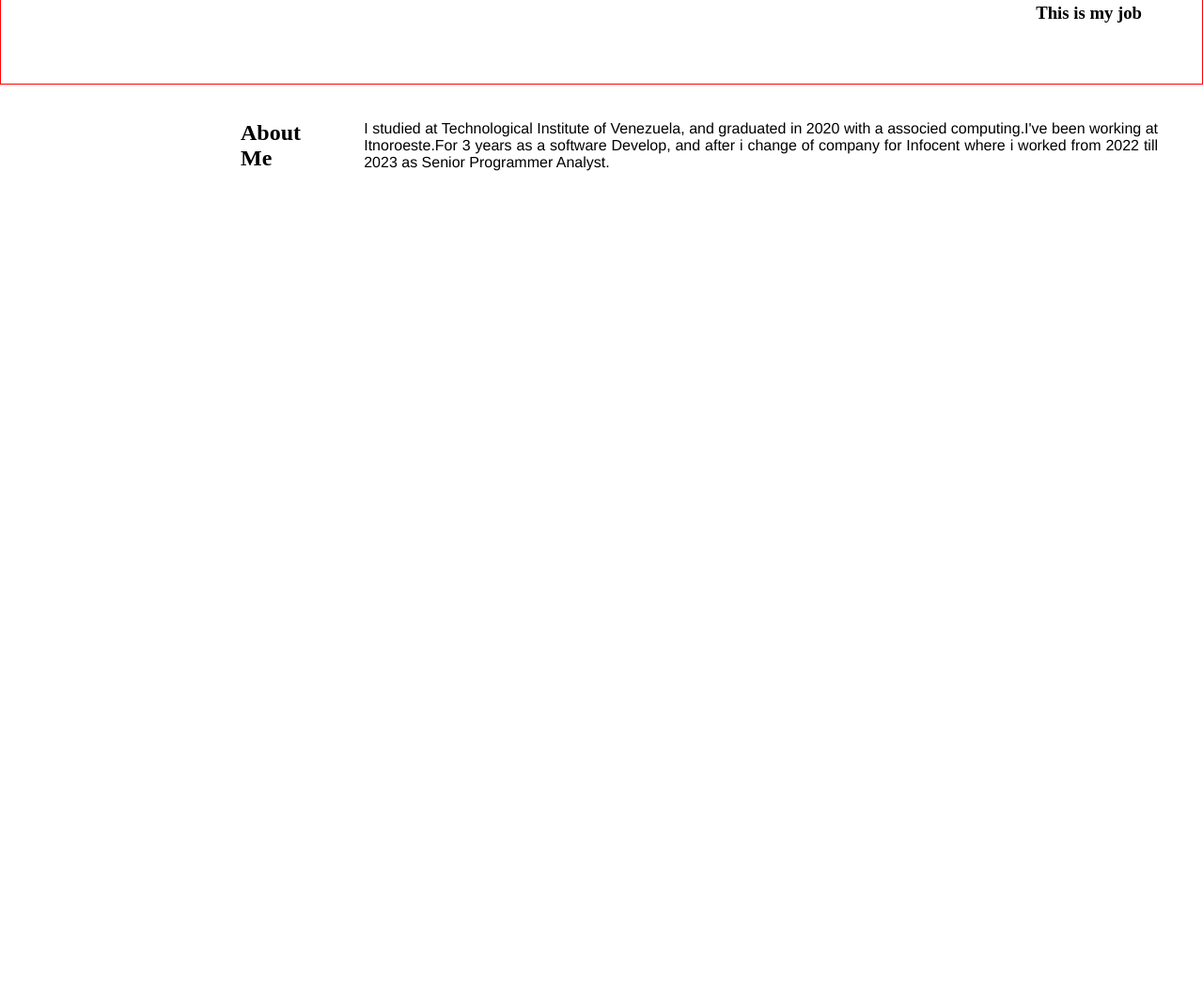
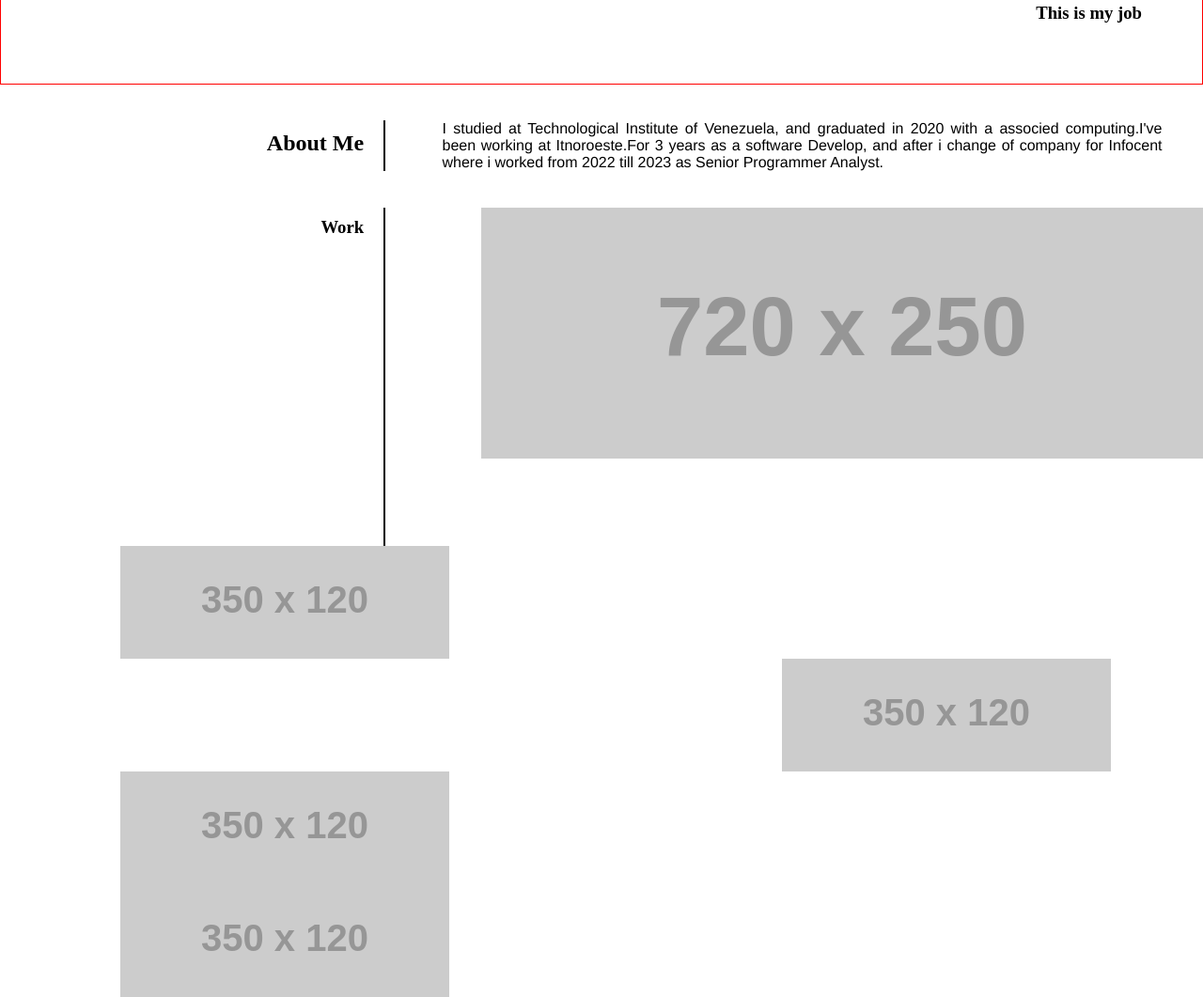
Before and after one commit to danielsantana9824/challenge2, a plain HTML site: page index.html in a window 1280 px wide. Shown: the part 392-1453 px from the top of the page at 94% size. Before the commit the page ends 800 px from the top, so only its background shows below. Drawn offline with Linux system fonts and the light colour scheme; placeholder pictures from the web are drawn by us.

Commit message:
8/14/24 i add the big and small img
i was using class to each img but it's no working fine

```diff
--- a/assets/css/style.css
+++ b/assets/css/style.css
@@ -31,7 +31,7 @@ header nav{
     flex: 1 0 50%;
 }
 
-figure{
+.firstImg{
     background-image: url(https://placehold.co/1150x250);
     background-size: contain;
     height: 50vh;
@@ -45,7 +45,11 @@ figure{
 }
 
 aside{
-    border-radius: 10px solid black;
+    border-right: 2px solid black;
+    flex: 1 0 15%;
+    display: flex;
+    justify-content: end;
+    padding: 1% 2%;
 }
 
 main{
@@ -61,3 +65,75 @@ main section p{
     padding-right: 5%;
     text-align: justify;
 }
+
+.prueba{
+    display: flex;
+    padding-left: 20%;
+    padding-top: 3%;
+}
+
+.secondImg{
+    background-image: url(https://placehold.co/720x250);
+    background-size: contain;
+    height: 45vh;
+    width: 75%;
+    /* border: 1px solid red; */
+    display: flex;
+    justify-content: center;
+    align-items: end;
+    background-repeat: no-repeat;
+    margin-left: 10%;
+}
+
+.skills{
+    position: relative;
+    display: flex;
+    flex: 1 0 25%;
+    display: inline;
+    flex-wrap: wrap;
+    flex-direction: row;
+
+}
+
+.thirdImg{
+    flex: 1 0 25%;
+    background-image: url(https://placehold.co/350x120);
+    background-size: contain;
+    height: 15vh;
+    width: 28%;
+    background-repeat: no-repeat;
+    margin-left: 10%;
+    list-style: none;
+}
+.fourImg{
+    flex: 1 0 25%;
+    background-image: url(https://placehold.co/350x120);
+    background-size: contain;
+    height: 15vh;
+    width: 28%;
+    background-repeat: no-repeat;
+    margin-left: 65%;
+    list-style: none;
+    position: relative;
+    bottom: 20%;
+}
+.fiveImg{
+    flex: 1 0 25%;
+    background-image: url(https://placehold.co/350x120);
+    background-size: contain;
+    height: 15vh;
+    width: 28%;
+    background-repeat: no-repeat;
+    margin-left: 10%;
+    list-style: none;
+}
+.sixdImg{
+    flex: 1 0 25%;
+    background-image: url(https://placehold.co/350x120);
+    background-size: contain;
+    height: 15vh;
+    width: 28%;
+    background-repeat: no-repeat;
+    margin-left: 10%;
+    list-style: none;
+}
--- a/index.html
+++ b/index.html
@@ -19,12 +19,11 @@
     </nav>
   </header>
 
-  <figure><h3>This is my job</h3></figure>
+  <figure class="firstImg"><h3>This is my job</h3></figure>
 
   <main>
-
     <aside>
-      <h1>About Me</h1>
+      <h1 id="aboutMe">About Me</h1>
   </aside>
 
   <section>
@@ -35,4 +34,27 @@
 
   </main>
 
+  <section class="prueba" id="work">
+
+    <aside>
+      <h1 >Work</h1>
+    </aside>
+
+    <figure class="secondImg"></figure>
+
+  </section>
+
+  <section>
+
+    <ul class="skills">
+      <li class="thirdImg"></li>
+      <li class="fourImg"></li>
+      <li class="fiveImg"></li>
+      <li class="sixdImg"></li>
+    </ul>
+
+  </section>
+
+
+
 </html>
```
